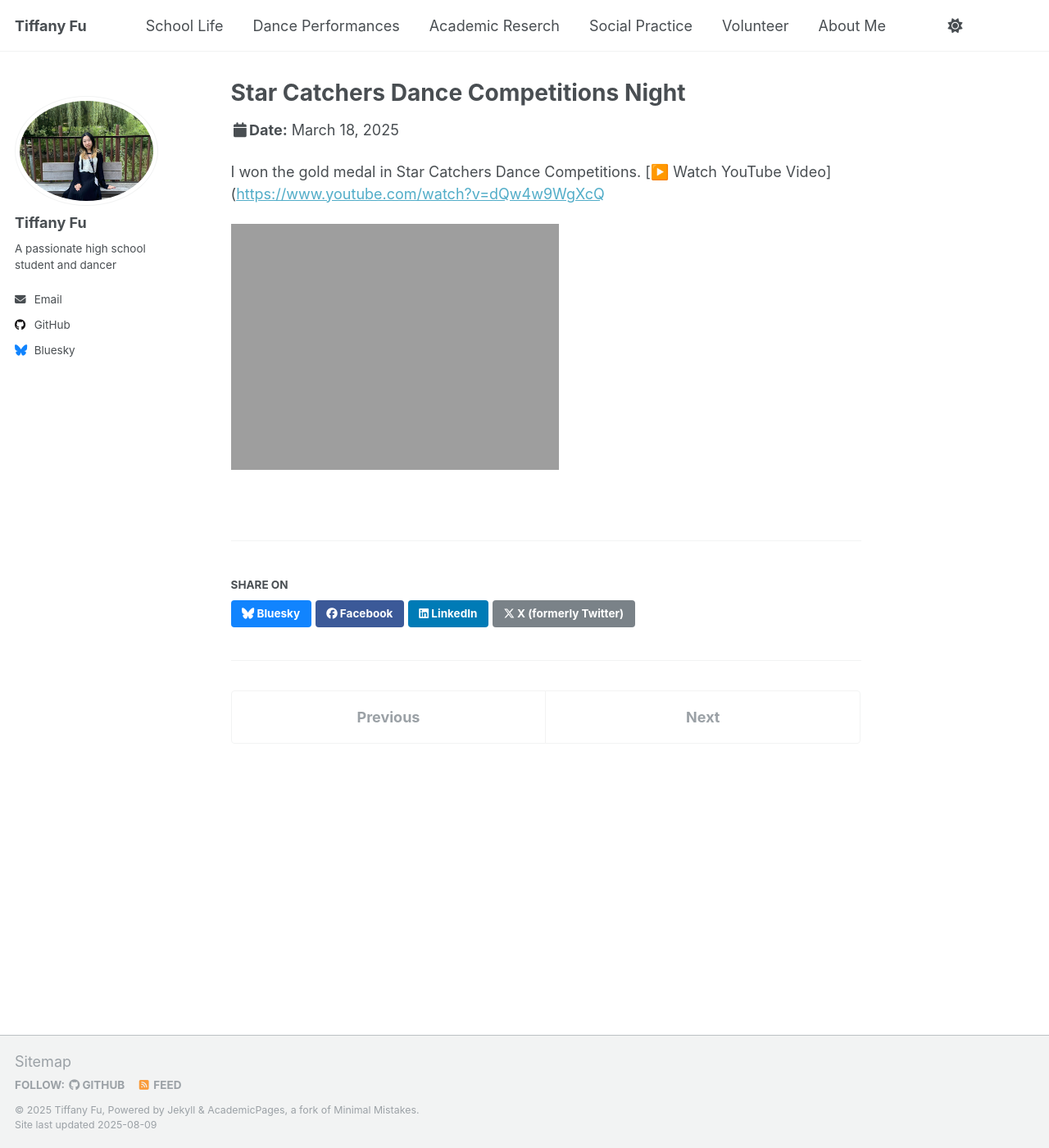
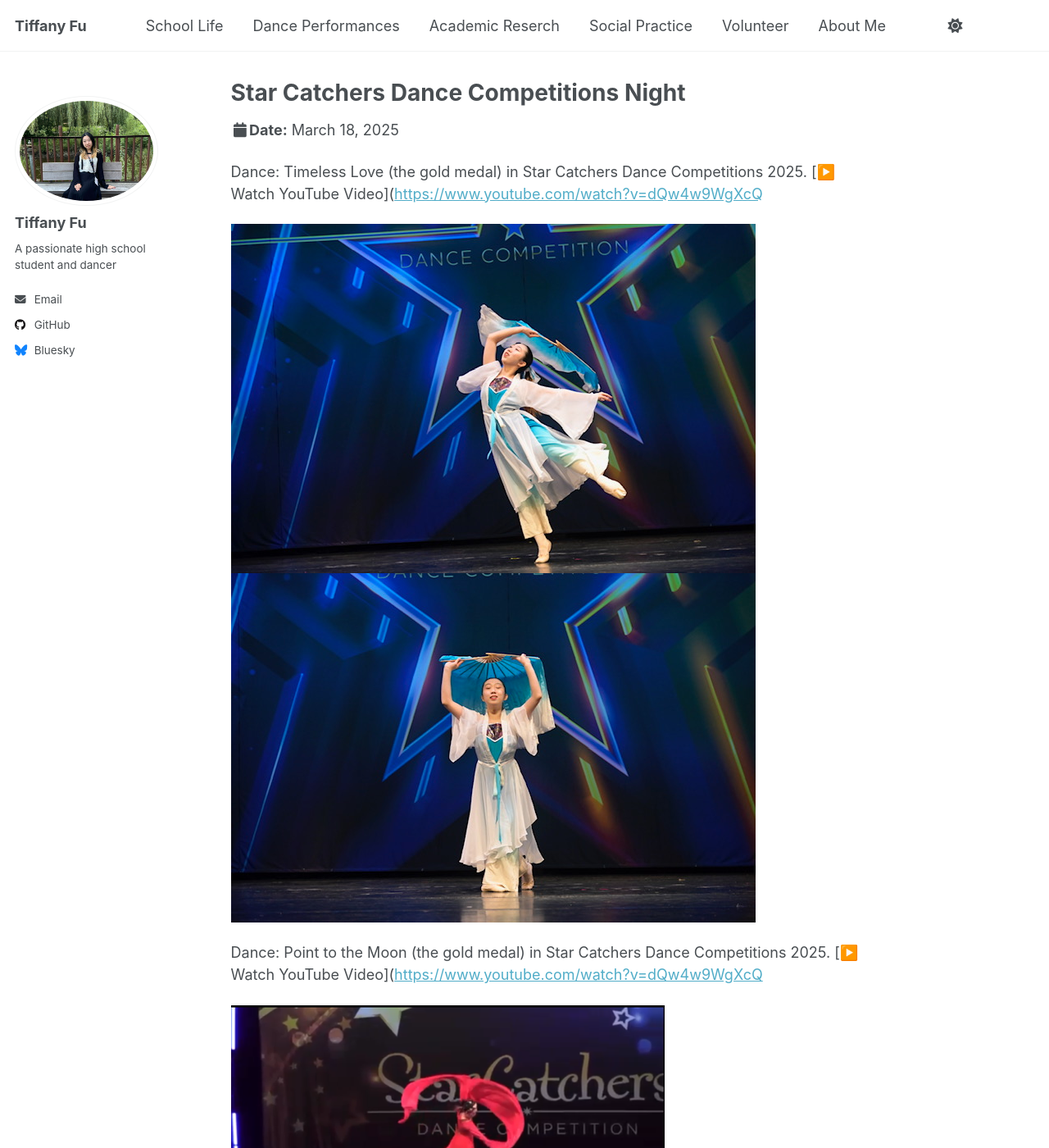
Before and after one commit to TiffanyJTFu/TiffanyFu, a Jekyll site: the page built from _talks/DancePerformance2.md, in a window 1280 px wide and 1400 px high. Shown: the whole window at 82% size. Built offline with Jekyll 4.4.1, drawn with Linux system fonts in a browser that asks for light colours; a script that is not in the unit is left out.

Commit message:
Update DancePerformance2.md

```diff
--- a/_talks/DancePerformance2.md
+++ b/_talks/DancePerformance2.md
@@ -8,8 +8,16 @@ date: 2025-03-18
 location: "Toronto, Canada"
 ---
 
-I won the gold medal in Star Catchers Dance Competitions.
+Dance: Timeless Love (the gold medal) in Star Catchers Dance Competitions 2025.
 [▶️ Watch YouTube Video]([https://www.youtube.com/watch?v=dQw4w9WgXcQ](https://www.youtube.com/watch?v=DYptgVvkVLQ&list=RDDYptgVvkVLQ&start_radio=1)
 
 
-![Dance10](https://tiffanyjtfu.github.io/TiffanyFu/images/dance11.JPEG)
+![Dance10](https://tiffanyjtfu.github.io/TiffanyFu/images/dancetimelessloveb1.JPG)
+![Dance10](https://tiffanyjtfu.github.io/TiffanyFu/images/dancetimelessloveb3.JPG)
+
+
+Dance: Point to the Moon (the gold medal) in Star Catchers Dance Competitions 2025.
+[▶️ Watch YouTube Video]([https://www.youtube.com/watch?v=dQw4w9WgXcQ](https://www.youtube.com/watch?v=DYptgVvkVLQ&list=RDDYptgVvkVLQ&start_radio=1)
+
+
+![Dance10](https://tiffanyjtfu.github.io/TiffanyFu/images/dancepointingtothemoons.PNG)
```
